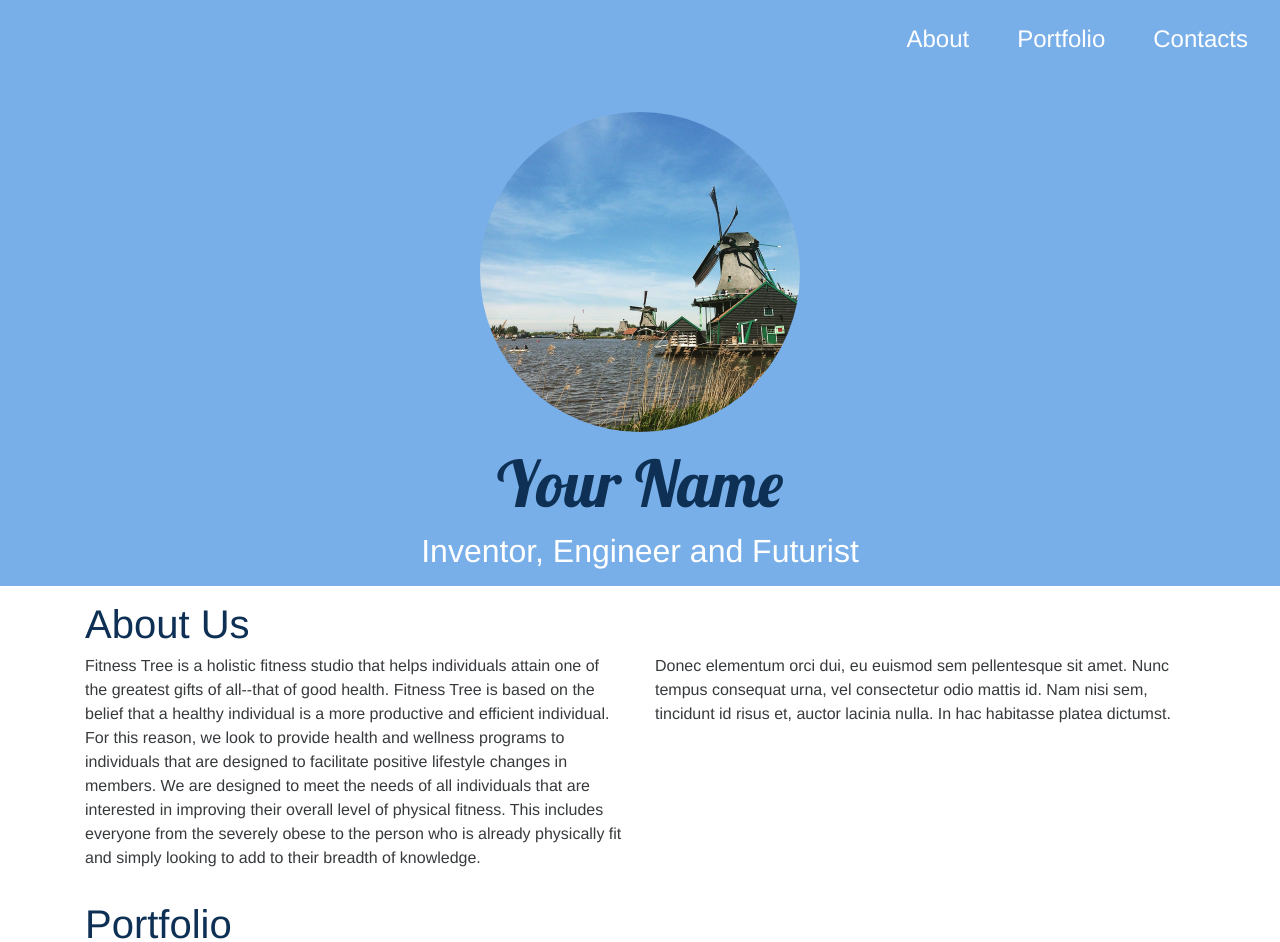
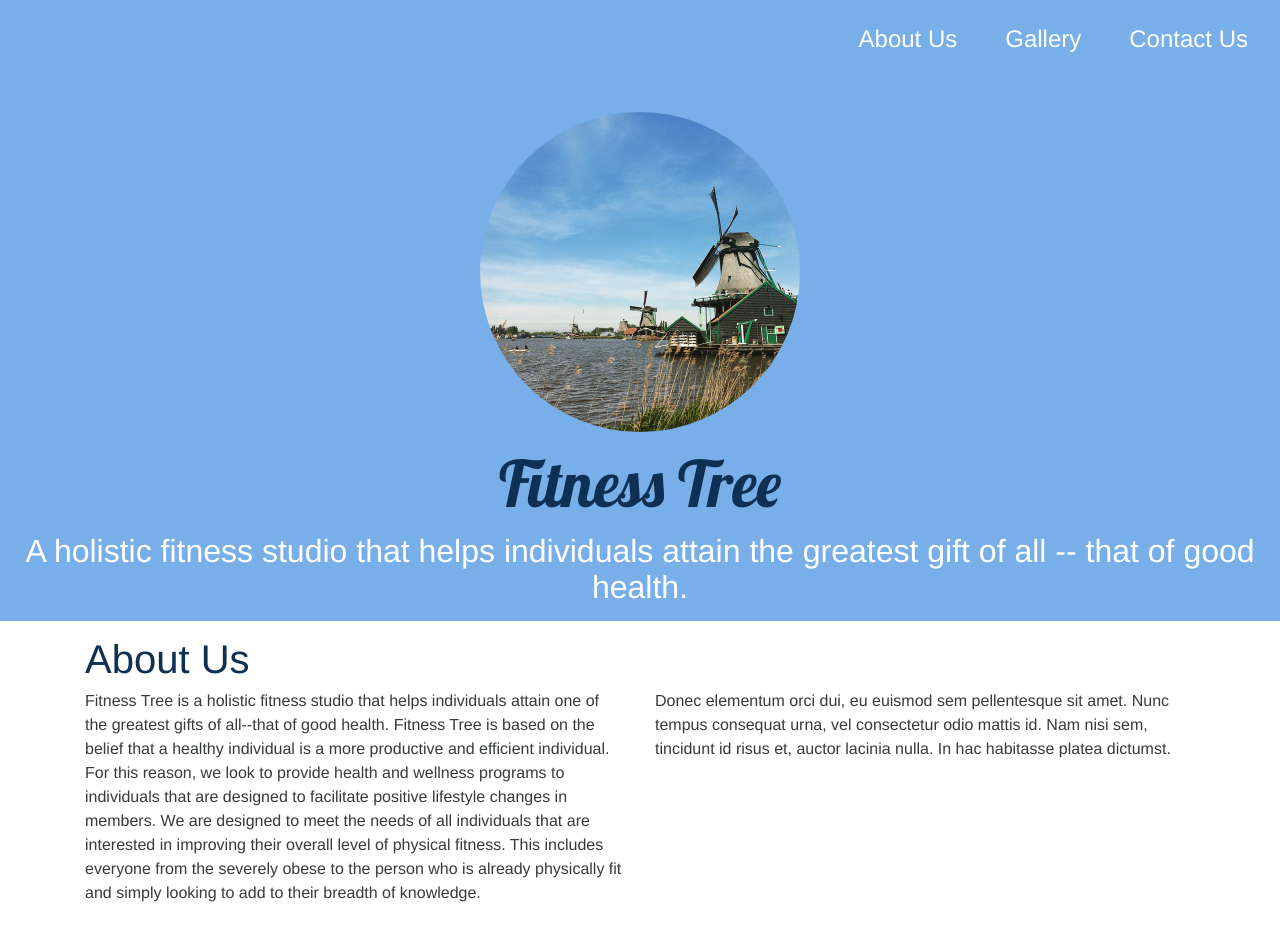
Before and after one commit to ja1sh/fitnesstree, a Jekyll site: the page built from index.html, in a window 1280 px wide and 1400 px high. Shown: the top 942 px of the window. Built offline with Jekyll 4.4.1, drawn with Linux system fonts in a browser that asks for light colours; nearby versions of some CDN libraries; some of the changed text lies outside the part shown.

Commit message:
content x0.1

```diff
--- a/_config.yml
+++ b/_config.yml
@@ -1,14 +1,14 @@
 # Site settings
 # in the templates available like {{ site.myvariable }}.
-title: Clean portfolio theme for Jekyll powered by Bootstrap 4.
-email: your-email@domain.com
-brand: Your Name
-headline: Inventor, Engineer and Futurist
+title: Welcome to Fitness Tree.
+email: fitnesstree@gmail.com
+brand: Fitness Tree
+headline: A holistic fitness studio that helps individuals attain the greatest gift of all -- that of good health.
 description: > # this means to ignore newlines until "baseurl:"
   New Site
-baseurl: "" # the subpath of your site, e.g. /blog
-url: "http://example.com" # the base hostname & protocol for your site
-copyright: 2016 Whatever Company, Inc. All Rights Reserved.
+baseurl: "www.fitnesstree.in" # the subpath of your site, e.g. /blog
+url: "http://fitnesstree.in" # the base hostname & protocol for your site
+copyright: 2017 Fitness Tree. All Rights Reserved.
 
 # Build settings
 markdown: kramdown
@@ -18,7 +18,7 @@ snapwidget: 247552
 
 # Contacts
 email: fitnesstree@gmail.com
-phone: +1-800-555-2016
+phone: +91-9871366691
 
 # Tracking
 googleAnalitycsID:
--- a/_includes/contacts.html
+++ b/_includes/contacts.html
@@ -2,7 +2,7 @@
     <div class="container">
         <div class="row">
             <div class="col-md-12">
-                <h1>Contacts</h1>
+                <h1>Contact</h1>
             </div>
             <div class="col-md-6 col-sm-12 container-contacts-phone">
                 <i class="fa fa-envelope" aria-hidden="true"></i>
--- a/_includes/navbar.html
+++ b/_includes/navbar.html
@@ -13,13 +13,13 @@
     <div class="collapse navbar-toggleable-xs pull-sm-right" id="CollapsingNavbar">
         <ul class="nav navbar-nav">
             <li class="nav-item">
-                <div class="nav-link" data-link=".container-about">About</div>
+                <div class="nav-link" data-link=".container-about">About Us</div>
             </li>
             <li class="nav-item">
-                <div class="nav-link" data-link=".container-instagram">Portfolio</div>
+                <div class="nav-link" data-link=".container-instagram">Gallery</div>
             </li>
             <li class="nav-item">
-                <div class="nav-link" data-link=".container-contacts">Contacts</div>
+                <div class="nav-link" data-link=".container-contacts">Contact Us</div>
             </li>
         </ul>
     </div>
```
